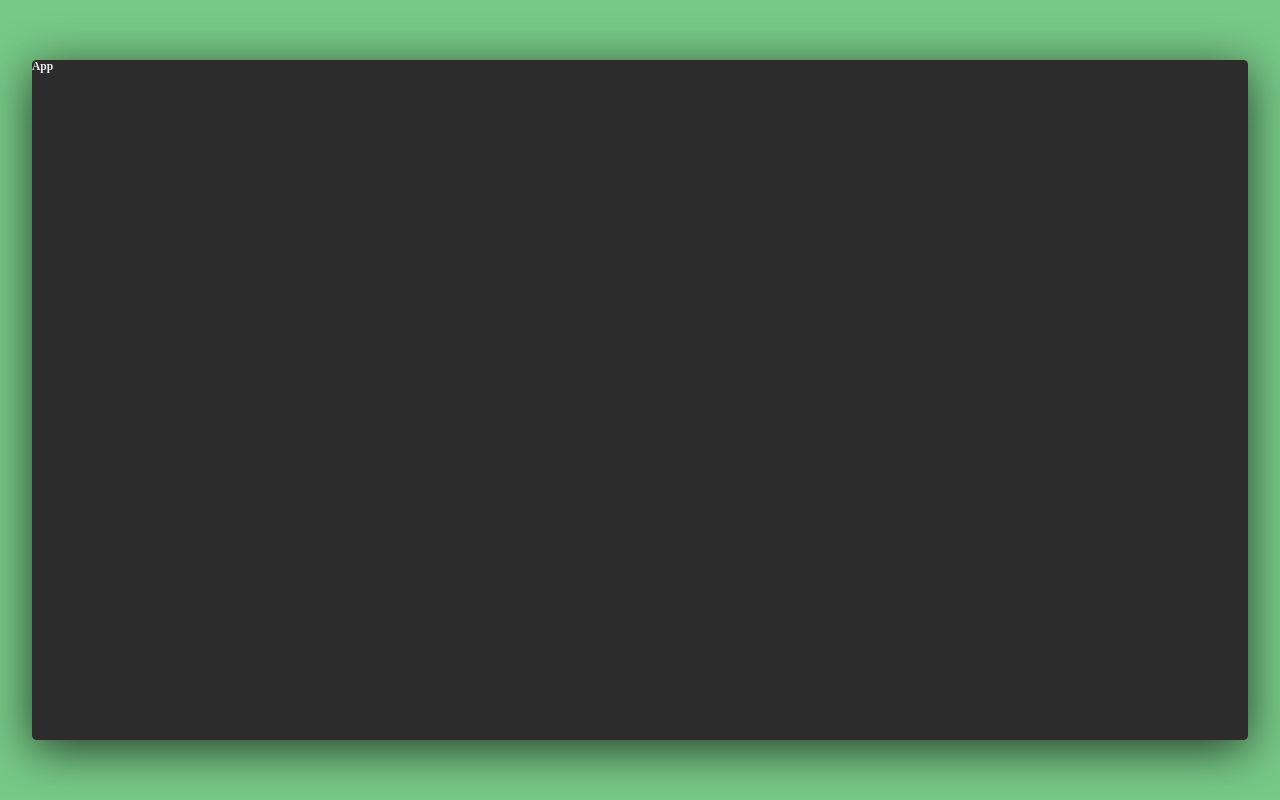
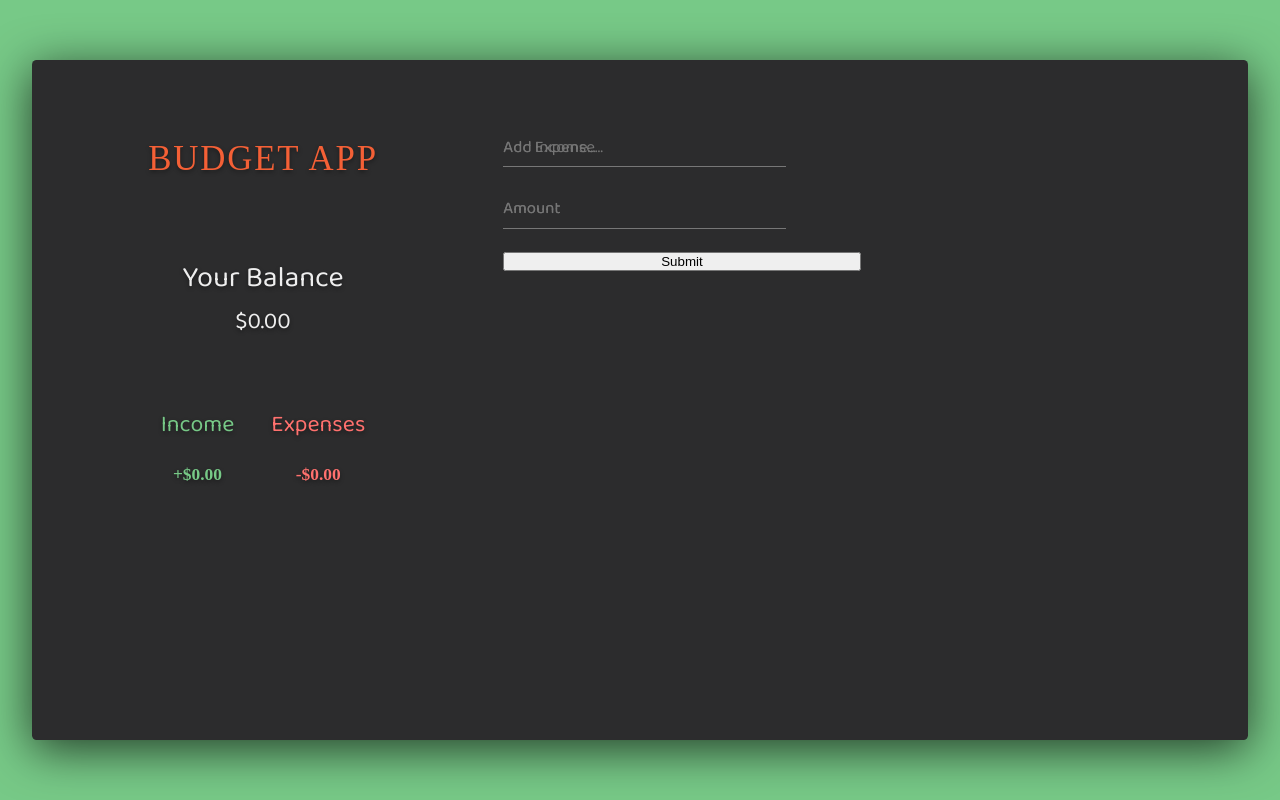
Before and after one commit to Oleg-Irchishyn/React-Budget-App, a React app: page / in a window 1280 px wide. Built offline with nearby package versions, Linux system fonts and the light colour scheme; a web font is replaced by a local one.

Commit message:
updating the project

```diff
--- a/src/App.js
+++ b/src/App.js
@@ -8,6 +8,9 @@ import *as appActions from './redux/reducers/appReducer';
 import { initializeApp } from './redux/reducers/appReducer';
 import { initializeAppSelector } from './redux/selectors/appSelectors';
 import Preloader from './components/common/Preloader/Preloader';
+import Header from "./components/Header/Header";
+import Balance from "./components/Balance/Balance";
+import AddTransactions from "./components/AddTransactions/AddTransactions";
 
 class App extends React.Component {
   componentDidMount() {
@@ -21,7 +24,9 @@ class App extends React.Component {
     return (
       <div className="container">
         <div className="app-wrapper">
-          <h1>App</h1>
+          <Header />
+          <Balance />
+          <AddTransactions />
         </div>
       </div>
     )
--- a/src/App.scss
+++ b/src/App.scss
@@ -31,7 +31,7 @@
 
 .header h1 {
   font-family: "Muli", serif;
-  font-size: 6rem;
+  font-size: 6em;
   font-weight: 300;
   text-transform: uppercase;
   letter-spacing: 0.2rem;
@@ -45,20 +45,20 @@
   display: flex;
   flex-direction: column;
   align-items: center;
-  margin-top: 10rem;
+  margin-top: 5vh;
   text-align: center;
 }
 
 .balance h2 {
   font-family: "Baloo Da 2", serif;
-  font-size: 4.5rem;
+  font-size: 5em;
   font-weight: 300;
   text-shadow: 0 0.2rem 0.5rem rgba(0, 0, 0, 0.4);
 }
 
 .balance h3 {
   font-family: "Baloo Da 2", serif;
-  font-size: 4rem;
+  font-size: 4em;
   font-weight: 300;
   text-shadow: 0 0.2rem 0.5rem rgba(0, 0, 0, 0.4);
 }
@@ -66,7 +66,7 @@
 .income-expense {
   display: flex;
   justify-content: space-evenly;
-  margin-top: 10rem;
+  margin-top: 5vh;
   font-family: "Muli", serif;
   text-shadow: 0 0.2rem 0.5rem rgba(0, 0, 0, 0.4);
   text-align: right;
@@ -86,14 +86,14 @@
 }
 
 .income-expense h3 {
-  font-size: 3.5rem;
+  font-size: 4em;
   font-weight: 300;
   margin-bottom: 2rem;
   width: 100%;
 }
 
 .income-expense p {
-  font-size: 3rem;
+  font-size: 3em;
   font-weight: 700;
   text-align: center;
 }
--- /dev/null
+++ b/src/components/AddTransactions/AddTransactions.jsx
@@ -0,0 +1,61 @@
+import React from 'react';
+import { Field, reduxForm } from 'redux-form';
+import { Input } from '../common/FormControls/FormControls';
+import { maxLength } from '../../redux/utils/validators/validatos';
+
+const AddTransactions = React.memo((props) => {
+  const onIncomeformSubmit = (formData) => {
+    console.log(formData)
+  }
+  const onExpensesformSubmit = (formData) => {
+    console.log(formData)
+  }
+  return (
+    <React.Fragment>
+      <IncomeReduxForm onSubmit={onIncomeformSubmit} />
+      <ExpensesReduxForm onSubmit={onExpensesformSubmit} />
+    </React.Fragment>
+  )
+});
+
+const IncomeForm = (handleSubmit, error) => {
+  const maxLength15 = maxLength(15)
+  return (
+    <div className="form-wrapper">
+      <form onSubmit={handleSubmit}>
+        <div className="input-group income">
+          <Field component={Input} name="Income" placeholder="Add Income..." type="text" validate={[maxLength15]} />
+          <Field component={Input} name="IncomeAmount" placeholder="Amount" type="number" />
+          <button type="submit">Submit</button>
+        </div>
+      </form>
+    </div>
+  )
+}
+
+const ExpensesForm = (handleSubmit, error) => {
+  const maxLength15 = maxLength(15)
+  return (
+    <div className="form-wrapper">
+      <form onSubmit={handleSubmit}>
+        <div className="input-group expense">
+          <Field component={Input} name="Expenses" placeholder="Add Expense..." type="text" validate={[maxLength15]} />
+          <Field component={Input} name="ExpensesAmount" placeholder="Amount" type="number" />
+          <button type="submit">Submit</button>
+        </div>
+      </form>
+    </div>
+  )
+}
+
+const IncomeReduxForm = reduxForm({
+  form: "income"
+})(IncomeForm);
+
+
+const ExpensesReduxForm = reduxForm({
+  form: "expenses"
+})(ExpensesForm);
+
+
+export default AddTransactions;
--- /dev/null
+++ b/src/components/Balance/Balance.jsx
@@ -0,0 +1,22 @@
+import React from 'react'
+
+const Balance = (props) => {
+  return (
+    <div className="balance">
+      <h2>Your Balance</h2>
+      <h3>$0.00</h3>
+      <div className="income-expense">
+        <div className="plus">
+          <h3>Income</h3>
+          <p>+$0.00</p>
+        </div>
+        <div className="minus">
+          <h3>Expenses</h3>
+          <p>-$0.00</p>
+        </div>
+      </div>
+    </div>
+  )
+}
+
+export default Balance;
--- /dev/null
+++ b/src/components/Header/Header.jsx
@@ -0,0 +1,11 @@
+import React from 'react'
+
+const Header = (props) => {
+  return (
+    <div className="header">
+      <h1>Budget App</h1>
+    </div>
+  )
+}
+
+export default Header;
--- a/src/components/common/FormControls/FormControls.js
+++ b/src/components/common/FormControls/FormControls.js
@@ -1,6 +1,5 @@
 import React from 'react';
 import styles from "./FormControls.module.scss";
-import { Field } from 'redux-form'
 
 const FormControl = ({ input, meta: { touched, error }, children }) => {
   const hasError = touched && error;
--- a/src/redux/store.js
+++ b/src/redux/store.js
@@ -1,7 +1,6 @@
 import { createStore, combineReducers, compose, applyMiddleware } from "redux";
 import appReducer from "./reducers/appReducer";
 import thunkMiddleware from "redux-thunk";
-import logger from "redux-logger"
 import { reducer as formReducer } from "redux-form";
 
 
@@ -10,7 +9,7 @@ let reducers = combineReducers({
   form: formReducer
 });
 
-const middlewares = [thunkMiddleware, logger]
+const middlewares = [thunkMiddleware]
 
 const composeEnhancers = window.__REDUX_DEVTOOLS_EXTENSION_COMPOSE__ || compose;
 const store = createStore(reducers, composeEnhancers(applyMiddleware(...middlewares)));
--- a/src/redux/utils/validators/validatos.js
+++ b/src/redux/utils/validators/validatos.js
@@ -3,8 +3,5 @@ export const required = (value) => {
   return "Field is required"
 }
 
-export const maxLengthCreator = (maxLength) =>
-  (value) => {
-    if (value.length > maxLength) return `Max length of ${maxLength} symbols has been exceeded`;
-    return undefined
-  }
+export const maxLength = max => value =>
+  value && value.length > max ? `Must be ${max} characters or less` : undefined
```
